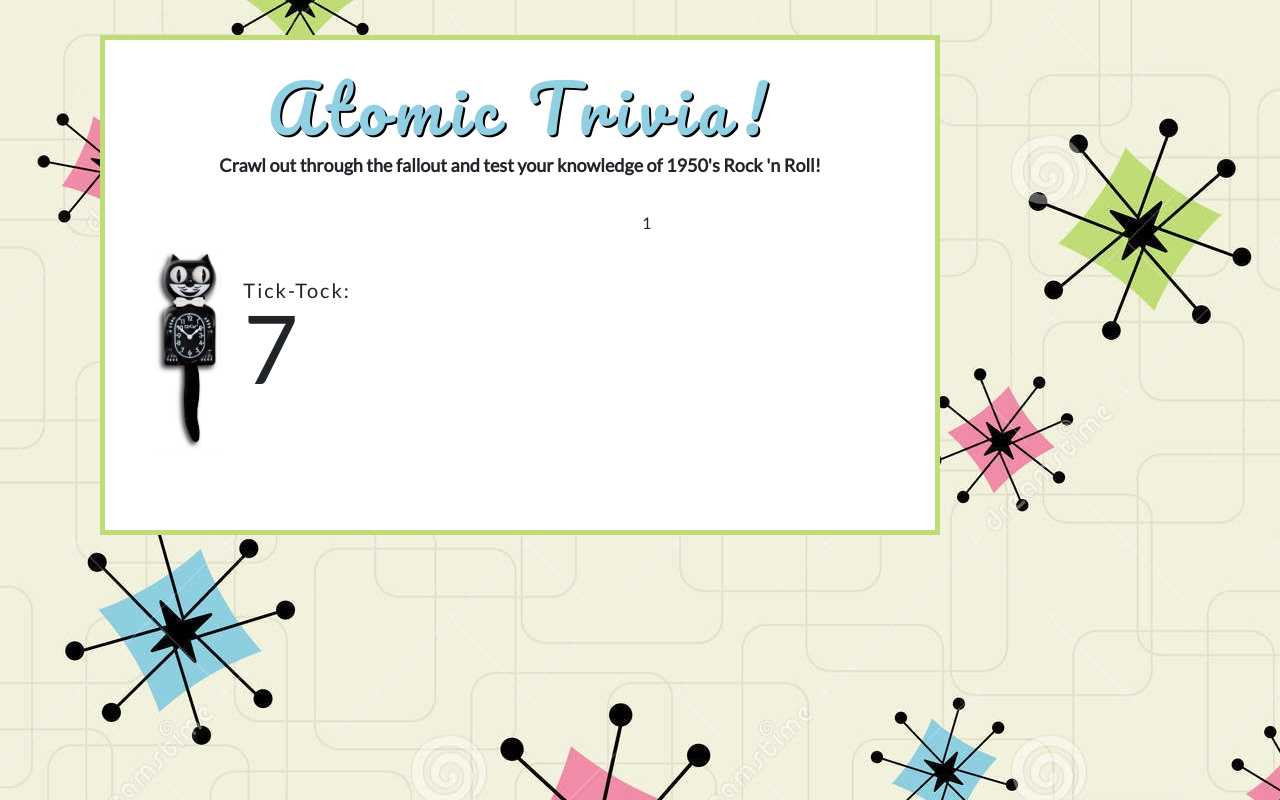
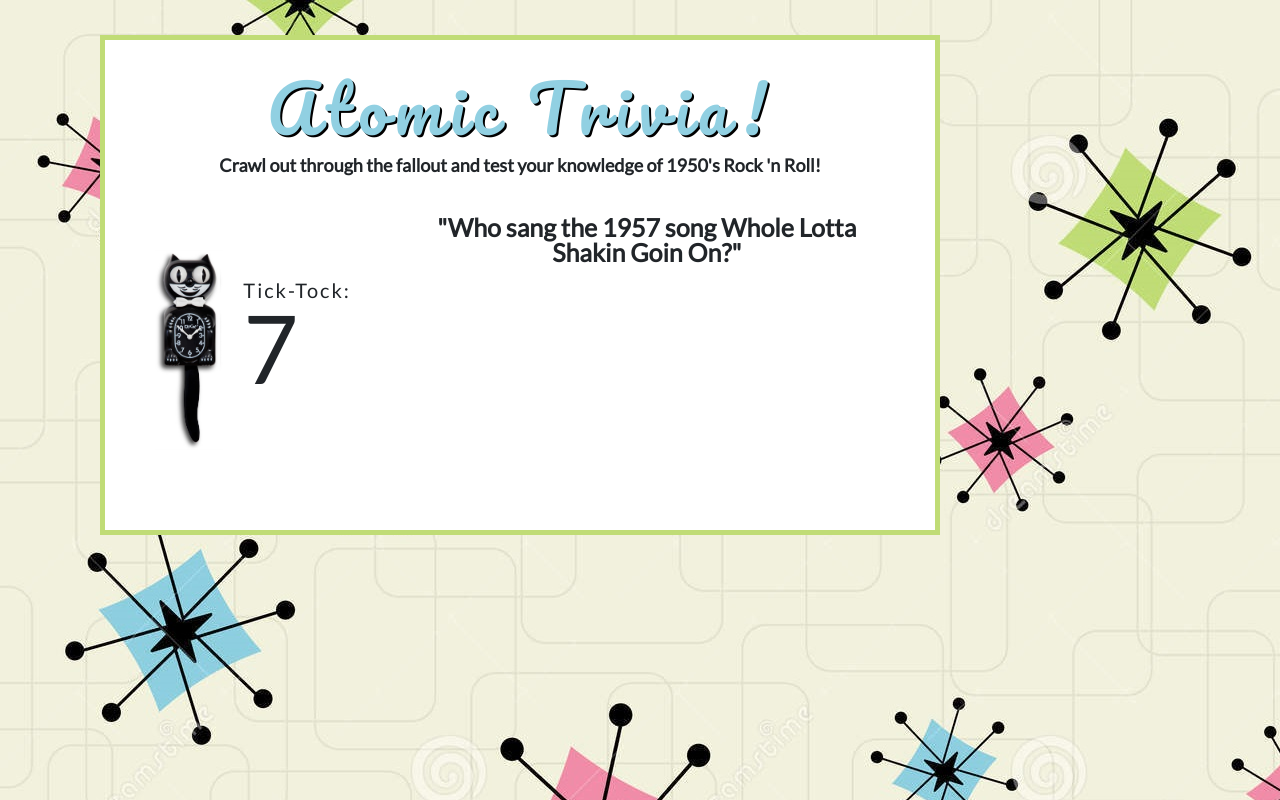
Before and after one commit to AlyciamRiley/Trivia-game-easier, a plain HTML site: page index.html in a window 1280 px wide. Both pictures are taken after a click on the button "Start". Drawn offline with nearby package versions, Linux system fonts and the light colour scheme.

Commit message:
finally displays one question at a time

```diff
--- a/assets/css/style.css
+++ b/assets/css/style.css
@@ -70,7 +70,7 @@ h1 {
 
 }
 
-#random-question {
+#question-display {
     font-size: 25px;
     font-weight: 700;
 }
--- a/assets/javascript/app.js
+++ b/assets/javascript/app.js
@@ -3,7 +3,7 @@ window.onload = function () {
 
     var intervalId
     var timer = 10;
-    var questions = [{
+    var questionArray = [{
 
             question: 'Who recorded the original version of the song "Hound Dog"?',
             answers: ['Willa Mae "Big Mama" Thornton', 'Elvis Presley', 'Carl Perkins', 'Chuck Berry', 'Miley Cyrus'],
@@ -48,7 +48,6 @@ window.onload = function () {
     //this is your timer.  It is working.  Do not touch it.
     function startTimer() {
         intervalId = setInterval(decrement, 1000);
-        console.log("startTimer is working.")
     }
 
     function decrement() {
@@ -58,60 +57,41 @@ window.onload = function () {
         if (timer === 0) {
             stopTimer();
         }
-        console.log("decrement is working.")
     }
 
     function stopTimer() {
         clearInterval(intervalId);
-        console.log("stop timer is working.")
         nextQuestion();
     }
 
     function firstQuestion (){
-        questions = Math.floor((Math.random() * 5) + 1);
 
-        $('#question').text(questions);
-        console.log(firstQuestion);
+
+        $.each(questionArray, function(index){
+             var randomQuestion = questionArray[Math.floor(Math.random() * questionArray.length)];
+
+         $("#question-display").html(JSON.stringify(randomQuestion.question));
+
+        })
+
 
     }
 
 
 
-    function renderGame() {
-
-
-       /* for (i = 0; i < questions.length; i++) {
-            $('#wrapper').empty();
-            $('#question').append('<h2>' + questions[i].question + '</h2>');
-
-            $('#correct').html('<button>' + questions[i].correctAnswer + '</button><br>')
-
-            for (j = 0; j < questions[i].incorrectAnswers.length; j++) {
-
-                $('#answerBtn').append('<button>' + questions[i].incorrectAnswers[j] + '</button><br>');
-
-
-            }
-
-        };*/
-
-
-
-    }
-
+/*
     function nextQuestion() {
 
-        $('#question').empty();
+        $('#question-display').empty();
         $('#correct').empty();
         $('#answerBtn').empty();
         timer = 10;
-        renderGame();
         startTimer();
 
         console.log("nextQuestion is running!")
         console.log(nextQuestion);
 
-    }
+    }*/
 
 
 }
--- a/index.html
+++ b/index.html
@@ -1,5 +1,6 @@
 <!DOCTYPE html>
 <html>
+
 <head>
     <title>Atomic Trivia</title>
     <meta charset="UTF-8">
@@ -33,8 +34,8 @@
 
                     <div id="wrapper"></div>
                     <div id="start"></div>
-                    <p id="question"></p><br>
-                    <p id="correct"></p>
+                    <p id="question-display"></p><br>
+                    <p id="answer"></p>
                     <p id="answerBtn"></p>
 
 
@@ -52,4 +53,5 @@
     </div>
 
 </body>
+
 </html>
```
